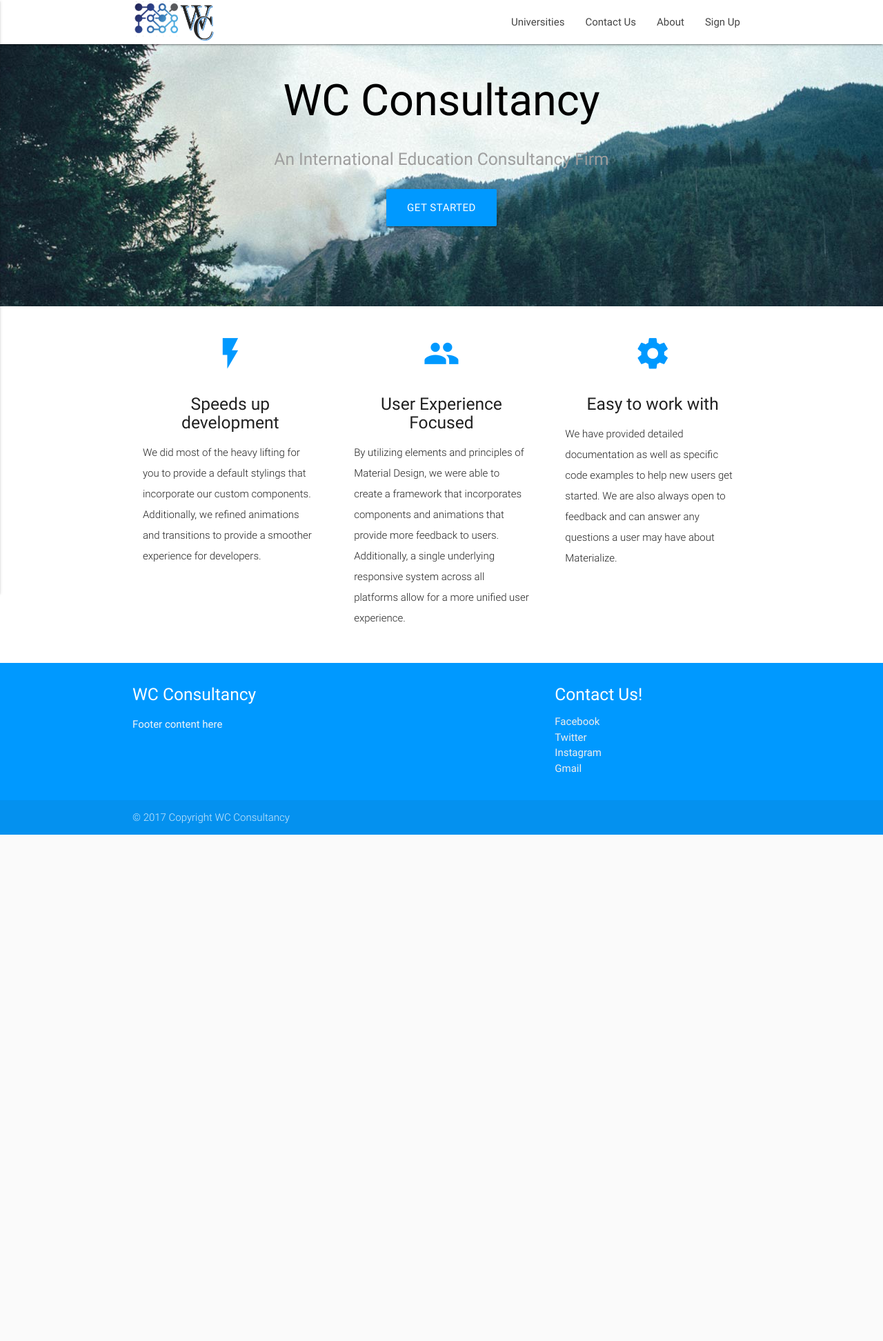
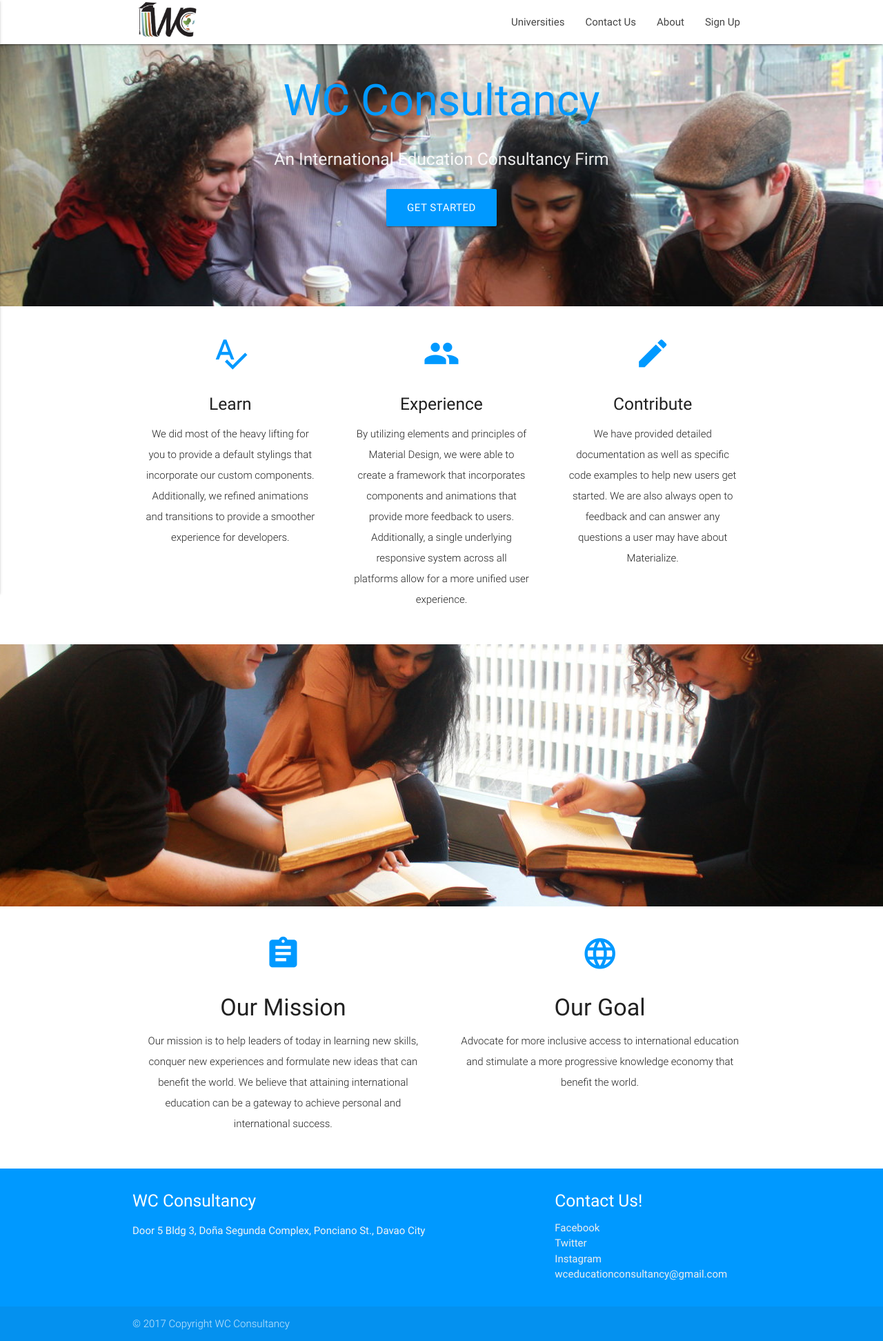
Before and after one commit to jsemearns/wc_consultancy, a Django app: page / in a window 1280 px wide. Shown: the whole page at 69% size. Before the commit the page ends 1210 px from the top, so only its background shows below. Run offline with Django 3.2, Linux system fonts and the light colour scheme; some libraries are stand-ins or nearby versions.

Commit message:
updated homepage and added some assets

```diff
--- a/main/static/main/materialize/css/style.css
+++ b/main/static/main/materialize/css/style.css
@@ -58,12 +58,13 @@ footer.page-footer {
 }
 
 img.logo {
-    width: 122px;
+    width: 100px;
     height: auto;
 }
 
 .wc-color {
     color: #0099FF;
+    /*color: #6a969d;*/
 }
 
 .content {
--- a/main/templates/components/footer.html
+++ b/main/templates/components/footer.html
@@ -3,15 +3,15 @@
     <div class="row">
       <div class="col l6 s12">
         <h5 class="white-text">WC Consultancy</h5>
-        <p class="grey-text text-lighten-4">Footer content here</p>
+        <p class="grey-text text-lighten-4">Door 5 Bldg 3, Doña Segunda Complex, Ponciano St., Davao City</p>
       </div>
       <div class="col l4 offset-l2 s12">
         <h5 class="white-text">Contact Us!</h5>
         <ul>
-          <li><a class="grey-text text-lighten-3" href="#!">Facebook</a></li>
+          <li><a class="grey-text text-lighten-3" target="_blank" href="https://fb.com/WC-Education-Consultancy-262920817488823/">Facebook</a></li>
           <li><a class="grey-text text-lighten-3" href="#!">Twitter</a></li>
           <li><a class="grey-text text-lighten-3" href="#!">Instagram</a></li>
-          <li><a class="grey-text text-lighten-3" href="#!">Gmail</a></li>
+          <li><span class="grey-text text-lighten-3">wceducationconsultancy@gmail.com</span></li>
         </ul>
       </div>
     </div>
--- a/main/templates/components/site_header.html
+++ b/main/templates/components/site_header.html
@@ -1,7 +1,7 @@
 {% load staticfiles %}
 <nav class="white" role="navigation">
     <div class="nav-wrapper container white">
-      <a href="{% url 'index' %}" class="brand-logo"><img class="responsive-img logo" src="{% static 'main/img/logo.png' %}"></a>
+      <a href="{% url 'index' %}" class="brand-logo"><img class="responsive-img logo" src="{% static 'main/img/wc-logo2.png' %}"></a>
       <ul class="right hide-on-med-and-down">
         <li><a href="{% url 'universities' %}">Universities</a></li>
         <li><a href="#">Contact Us</a></li>
--- a/main/templates/home/index.html
+++ b/main/templates/home/index.html
@@ -2,58 +2,93 @@
 {% load staticfiles %}
 
 {% block main %}
+<!-- first parallax section -->
   <div id="index-banner" class="parallax-container">
     <div class="section no-pad-bot">
       <div class="container">
         <br><br>
-        <h1 class="header center black-text">WC Consultancy</h1>
+        <h1 class="header center wc-color">WC Consultancy</h1>
         <div class="row center">
-          <h5 class="header col s12 grey-text">An International Education Consultancy Firm</h5>
+          <h5 class="header col s12 light-grey-text">An International Education Consultancy Firm</h5>
         </div>
         <div class="row center">
           <a href="#" class="btn-large">Get Started</a>
         </div>
         <br><br>
-
       </div>
     </div>
-    <div class="parallax"><img src="{% static 'main/img/background1.jpg' %}" alt="Unsplashed background img 1"></div>
+    <div class="parallax"><img src="{% static 'main/img/rsz_background2.jpg' %}" alt="Unsplashed background img 1"></div>
   </div>
-
-
   <div class="container">
     <div class="section">
-
-      <!--   Icon Section   -->
       <div class="row">
         <div class="col s12 m4">
           <div class="icon-block">
-            <h2 class="center wc-color"><i class="material-icons">flash_on</i></h2>
-            <h5 class="center">Speeds up development</h5>
-
-            <p class="light">We did most of the heavy lifting for you to provide a default stylings that incorporate our custom components. Additionally, we refined animations and transitions to provide a smoother experience for developers.</p>
+            <h2 class="center wc-color"><i class="material-icons">spellcheck</i></h2>
+            <h5 class="center">Learn</h5>
+            <p class="light center">We did most of the heavy lifting for you to provide a default stylings that incorporate our custom components. Additionally, we refined animations and transitions to provide a smoother experience for developers.</p>
           </div>
         </div>
 
         <div class="col s12 m4">
           <div class="icon-block">
             <h2 class="center wc-color"><i class="material-icons">group</i></h2>
-            <h5 class="center">User Experience Focused</h5>
-
-            <p class="light">By utilizing elements and principles of Material Design, we were able to create a framework that incorporates components and animations that provide more feedback to users. Additionally, a single underlying responsive system across all platforms allow for a more unified user experience.</p>
+            <h5 class="center">Experience</h5>
+            <p class="light center">By utilizing elements and principles of Material Design, we were able to create a framework that incorporates components and animations that provide more feedback to users. Additionally, a single underlying responsive system across all platforms allow for a more unified user experience.</p>
           </div>
         </div>
 
         <div class="col s12 m4">
           <div class="icon-block">
-            <h2 class="center wc-color"><i class="material-icons">settings</i></h2>
-            <h5 class="center">Easy to work with</h5>
+            <h2 class="center wc-color"><i class="material-icons">mode_edit</i></h2>
+            <h5 class="center">Contribute</h5>
 
-            <p class="light">We have provided detailed documentation as well as specific code examples to help new users get started. We are also always open to feedback and can answer any questions a user may have about Materialize.</p>
+            <p class="light center">We have provided detailed documentation as well as specific code examples to help new users get started. We are also always open to feedback and can answer any questions a user may have about Materialize.</p>
           </div>
         </div>
       </div>
-
     </div>
   </div>
+<!-- end first parallax section -->
+
+<!-- second parallax section -->
+  <div class="parallax-container valign-wrapper">
+    <!-- <div class="section no-pad-bot">
+      <div class="container">
+        <h2 class="row center wc-color">Our Mission</h2>
+        <div class="row center">
+          <h5 class="header col s12 light-grey-text">An International Education Consultancy Firm</h5>
+        </div>
+      </div>
+    </div> -->
+    <div class="parallax"><img src="{% static 'main/img/rsz_background3.jpg' %}" alt="Unsplashed background img 1"></div>
+  </div>
+  <div class="container">
+    <div class="section">
+        <div class="row">
+            <div class="col s12 m6">
+                <div class="icon-block">
+                    <h2 class="center wc-color"><i class="material-icons">assignment</i></h2>
+                    <h4 class="center">Our Mission</h4>
+                    <p class="light center">
+                        Our mission is to help leaders of today in learning new skills, conquer new experiences and formulate
+                        new ideas that can benefit the world. We believe that attaining international education can be a
+                        gateway to achieve personal and international success.
+                    </p>
+                </div>
+            </div>
+            <div class="col s12 m6">
+                <div class="icon-block">
+                    <h2 class="center wc-color"><i class="material-icons">language</i></h2>
+                    <h4 class="center">Our Goal</h4>
+                    <p class="light center">
+                        Advocate for more inclusive access to international education and stimulate a more progressive
+                        knowledge economy that benefit the world.
+                    </p>
+                </div>
+            </div>
+        </div>
+    </div>
+  </div>
+  <!-- end second parallax section -->
 {% endblock %}
```
Also changed, not shown: main/universities_logos_links.json (+5 -5 lines), main/static/main/img/rsz_background2.jpg (added), main/static/main/img/rsz_background3.jpg (added), main/static/main/img/wc-logo2.png (added).
